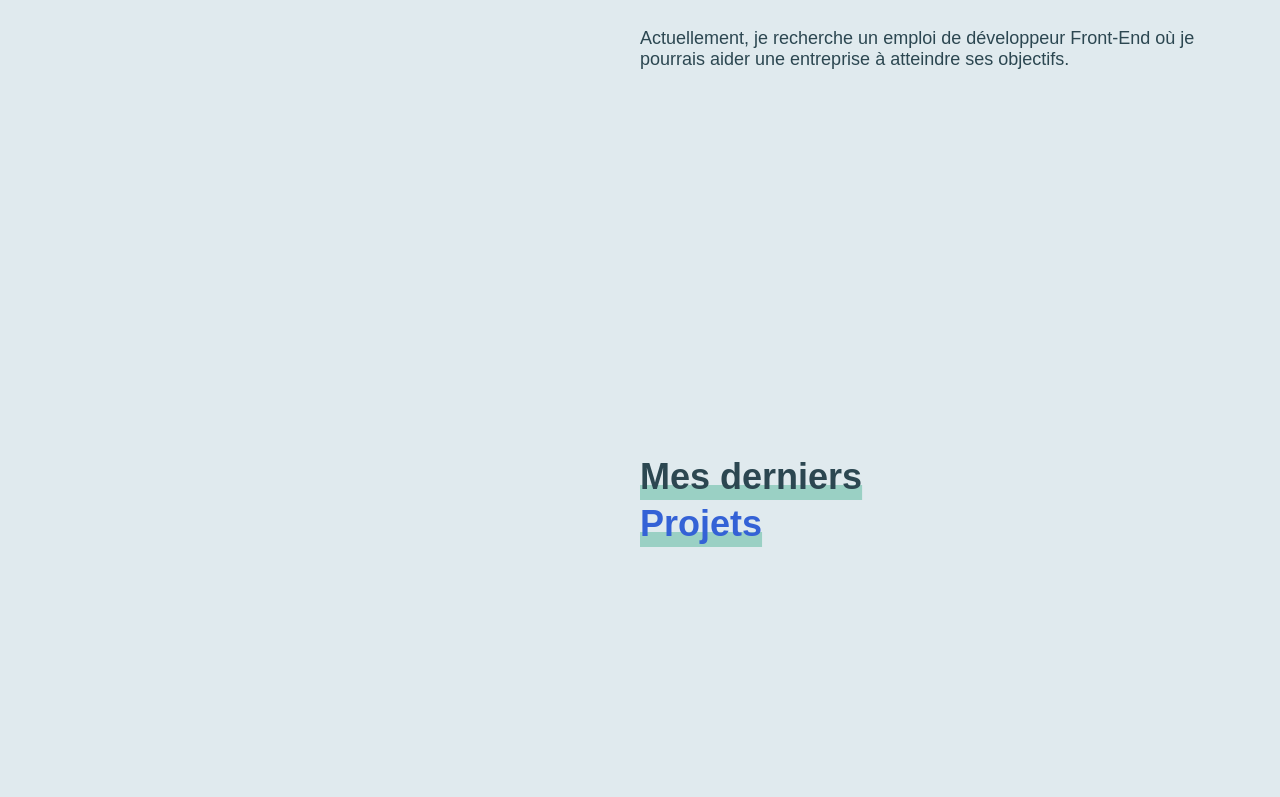
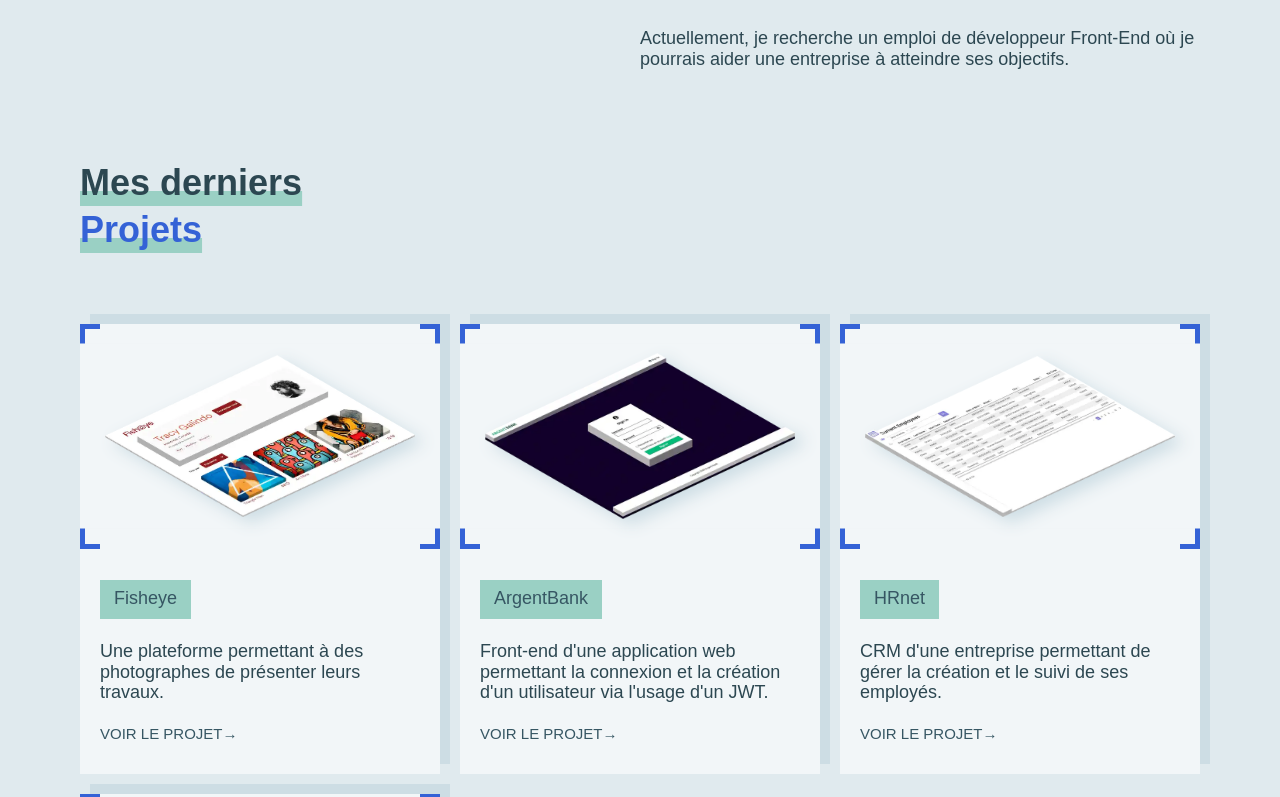
Before and after one commit to AEMuto/react_portfolio, a React (Vite) app: page / in a window 1280 px wide. Shown: the part 1400-2197 px from the top of the page. Built offline with nearby package versions, Linux system fonts and the light colour scheme; a web font is replaced by a local one.

Commit message:
Projects' Cards style & animation ✅

```diff
--- a/src/components/Card/index.tsx
+++ b/src/components/Card/index.tsx
@@ -1,7 +1,8 @@
 import {Project} from "../../data/projectsData"
 import Subheading from "../Subheading"
 import {css} from "@emotion/react"
-
+import styled from "@emotion/styled"
+import React from "react"
 
 export const ProjectCard = (
 	{
@@ -14,13 +15,14 @@ export const ProjectCard = (
 	}
 		: Project) => {
 	return (
+		<div css={styleBasis}>
 			<div className="project__card">
 				<a href={`/project/${id}`} title={`Projet ${title}`} className="project__card__img-container">
 					<img src={img ?? "https://picsum.photos/800/500"} alt={`Projet ${title}`}/>
 				</a>
 				<div className="project__card__txt-container">
 					<a href={`/project/${id}`} title={`Projet ${title}`} className="project__card__title">
-					<Subheading>{title}</Subheading>
+						<Subheading margin={"0"}>{title}</Subheading>
 					</a>
 					<p className="project__card__txt">{short_desc}</p>
 					<a href={`/project/${id}`}
@@ -31,27 +33,34 @@ export const ProjectCard = (
 					</a>
 				</div>
 			</div>
+		</div>
 	)
 }
 
+const borderWidth = .5
+const cornerSize = 3
+const duration = .3
+
+
 const styleBasis = css`
-  --borderWidth: .5rem;
-  --cornerSize: 3rem;
-  --duration: .3s;
+  // --borderWidth: .5rem;
+  // --cornerSize: 3rem;
+  // --duration: .3s;
+	height: 100%;
 
   .project__card {
     height: 100%;
-    background-color: var(--body--brighter);
+    background-color: var(--body--foreground);
     position: relative;
     overflow: hidden;
     display: grid;
     grid-template-rows: repeat(2, 1fr);
-    box-shadow: 10px -10px 0px 0px var(--body--darker);
-    transition: all var(--duration);
+    box-shadow: 10px -10px 0px 0px var(--body--background);
+    transition: all ${duration}s;
 
     &:hover {
       &:active {
-        box-shadow: 15px -15px 0px 0px var(--body--darker);
+        box-shadow: 15px -15px 0px 0px var(--body--background);
       }
 
       .project__card__img-container {
@@ -84,29 +93,29 @@ const styleBasis = css`
       padding: 2rem;
       position: relative;
       z-index: 2;
-      border: var(--border-width) solid var(--primary);
-      transition: border var(--duration);
+      border: ${borderWidth}rem solid var(--primary);
+      transition: border ${duration}s ease-in-out;
 
       &::before, &::after {
         content: '';
         position: absolute;
-        background-color: var(--body--brighter);
+        background-color: var(--body--foreground);
         z-index: -1;
-        transition: all var(--duration) ease-in-out;
+        transition: all ${duration}s ease-in-out;
       }
 
       &::before {
-        width: calc(100% - var(--cornerSize));
-        height: calc(100% + calc(var(--borderWidth) * 2));
-        top: -var(--borderWidth);
+        width: calc(100% - ${cornerSize}rem);
+        height: calc(100% + ${borderWidth * 2}rem);
+        top: -${borderWidth}rem;
         left: 50%;
         transform: translateX(-50%) scaleX(1);
       }
 
       &::after {
-        height: calc(100% - var(--cornerSize));
-        width: calc(100% + calc(var(--borderWidth) * 2));
-        left: -var(--borderWidth);
+        height: calc(100% - ${cornerSize}rem);
+        width: calc(100% + ${borderWidth * 2}rem);
+        left: -${borderWidth}rem;
         top: 50%;
         transform: translateY(-50%) scaleY(1);
       }
@@ -115,11 +124,12 @@ const styleBasis = css`
         width: 100%;
         height: auto;
 
-        filter: drop-shadow(8px 6px 8px var(--body--darker));
+        filter: drop-shadow(8px 6px 8px var(--body--background));
       }
     }
 
     &__txt-container {
+	    width: 100%;
       padding: 2rem;
       display: flex;
       flex-direction: column;
@@ -131,7 +141,7 @@ const styleBasis = css`
     }
 
     &__txt {
-      margin: 2rem 0;
+      // margin: 1rem 0;
     }
 
     &__cta {
@@ -141,24 +151,24 @@ const styleBasis = css`
       position: relative;
 
       &:hover {
-        color: var(--color__primary);
+        color: var(--primary);
       }
 
       .arrow {
         display: inline-block;
-        transition: transform var(--duration);
+        transition: transform ${duration}s ease-in-out;
       }
 
       &::before {
         content: '';
         position: absolute;
-        bottom: calc((var(--borderWidth) * -1) - .3rem);
+        bottom: calc((${borderWidth}rem * -1) - .3rem);
         width: 100%;
         transform-origin: left center;
         transform: scaleX(0);
-        height: var(--borderWidth);
+        height: ${borderWidth}rem;
         background-color: var(--accent);
-        transition: all var(--duration);
+        transition: all ${duration}s ease-in-out;
       }
     }
   }
--- a/src/components/Subheading.tsx
+++ b/src/components/Subheading.tsx
@@ -5,12 +5,14 @@ type SubheadingProps = {
 	children: ReactNode
 	size?: "big" | "medium" | "small"
 	bold?: boolean
+	margin?: string
+	className?: string
 }
 
-const Subheading = ({children, size = "medium", bold}: SubheadingProps) => {
+const Subheading = ({children, size = "medium", bold, className, margin}: SubheadingProps) => {
 	const isBold = bold ? css({fontWeight: "700"}) : null
 	return (
-		<p css={[sizeSwitch(size), baseStyle, isBold]}>
+		<p css={[sizeSwitch(size, margin), baseStyle, isBold]} className={className}>
 			<span>
 				{children}
 			</span>
@@ -33,14 +35,14 @@ const baseStyle = css({
 	},
 })
 
-const sizeSwitch = (size: SubheadingProps["size"]) => {
+const sizeSwitch = (size: SubheadingProps["size"], margin:string|undefined) => {
 	switch (size) {
 		case "big":
-			return css({fontSize: "2.4rem", margin: "0 0 0 8rem"})
+			return css({fontSize: "2.4rem", margin: margin ?? "0 0 0 8rem"})
 		case "medium":
-			return css({fontSize: "1.8rem", margin: "0 0 0 6rem"})
+			return css({fontSize: "1.8rem", margin: margin ?? "0 0 0 6rem"})
 		case "small":
-			return css({fontSize: "1.35rem", margin: "0 0 0 4.5rem"})
+			return css({fontSize: "1.35rem", margin: margin ?? "0 0 0 4.5rem"})
 		default:
 			throw new Error("Invalid Size Prop for Subheading component")
 	}
--- a/src/data/projectsData.ts
+++ b/src/data/projectsData.ts
@@ -1,6 +1,6 @@
-import FisheyeImg from "/src/assets/images/fisheye_result.webp"
-import ArgentBankImg from "/src/assets/images/argentbank_result.webp"
-import HRnetImg from "/src/assets/images/hrnet_result.webp"
+import FisheyeImg from "../../assets/images/fisheye_result.webp"
+import ArgentBankImg from "../../assets/images/argentbank_result.webp"
+import HRnetImg from "../../assets/images/hrnet_result.webp"
 
 export type Project = {
 	id: number,
--- a/src/views/Home/Gallery.tsx
+++ b/src/views/Home/Gallery.tsx
@@ -2,21 +2,41 @@ import React from "react"
 import {SlideColumn, SlideContainer} from "../../components/Slide"
 import Heading from "../../components/Heading"
 import {css} from "@emotion/react"
+import projectsData from "../../data/projectsData"
+import styled from "@emotion/styled"
+import {ProjectCard} from "../../components/Card"
 
 const Gallery = () => {
 	return (
-		<SlideContainer>
-			<SlideColumn>
-
-			</SlideColumn>
+		<SlideContainer gridStyleProp={css`grid-template-columns: 1fr;`}>
 			<SlideColumn>
 				<Heading>
 					Mes derniers <br/>
-					<span css={css`color:var(--primary)`}>Projets</span>
+					<span css={css`color: var(--primary)`}>Projets</span>
 				</Heading>
+				<ProjectsGrid>
+					{projectsData.map((project) => {
+						return (
+							<ProjectCard
+								key={project.id}
+								{...project}
+							/>
+						)
+					})}
+				</ProjectsGrid>
 			</SlideColumn>
 		</SlideContainer>
 	)
 }
 
 export default Gallery
+
+const ProjectsGrid = styled.div`
+  display: grid;
+  grid-template-columns: repeat(auto-fit, minmax(300px, 1fr));
+	//grid-template-rows: auto;
+	grid-auto-rows: 450px;
+  place-items: center;
+  gap: 2rem;
+  margin: 4rem 0;
+`
--- a/tsconfig.json
+++ b/tsconfig.json
@@ -17,6 +17,7 @@
     "jsx": "react-jsx",
     "jsxImportSource": "@emotion/react",
     "jsxRuntime": "automatic",
+    "types": ["vite/client"],
   },
   "include": ["src"],
   "references": [{ "path": "./tsconfig.node.json" }]
```
Lines whose indentation alone changed are shown as unchanged.
